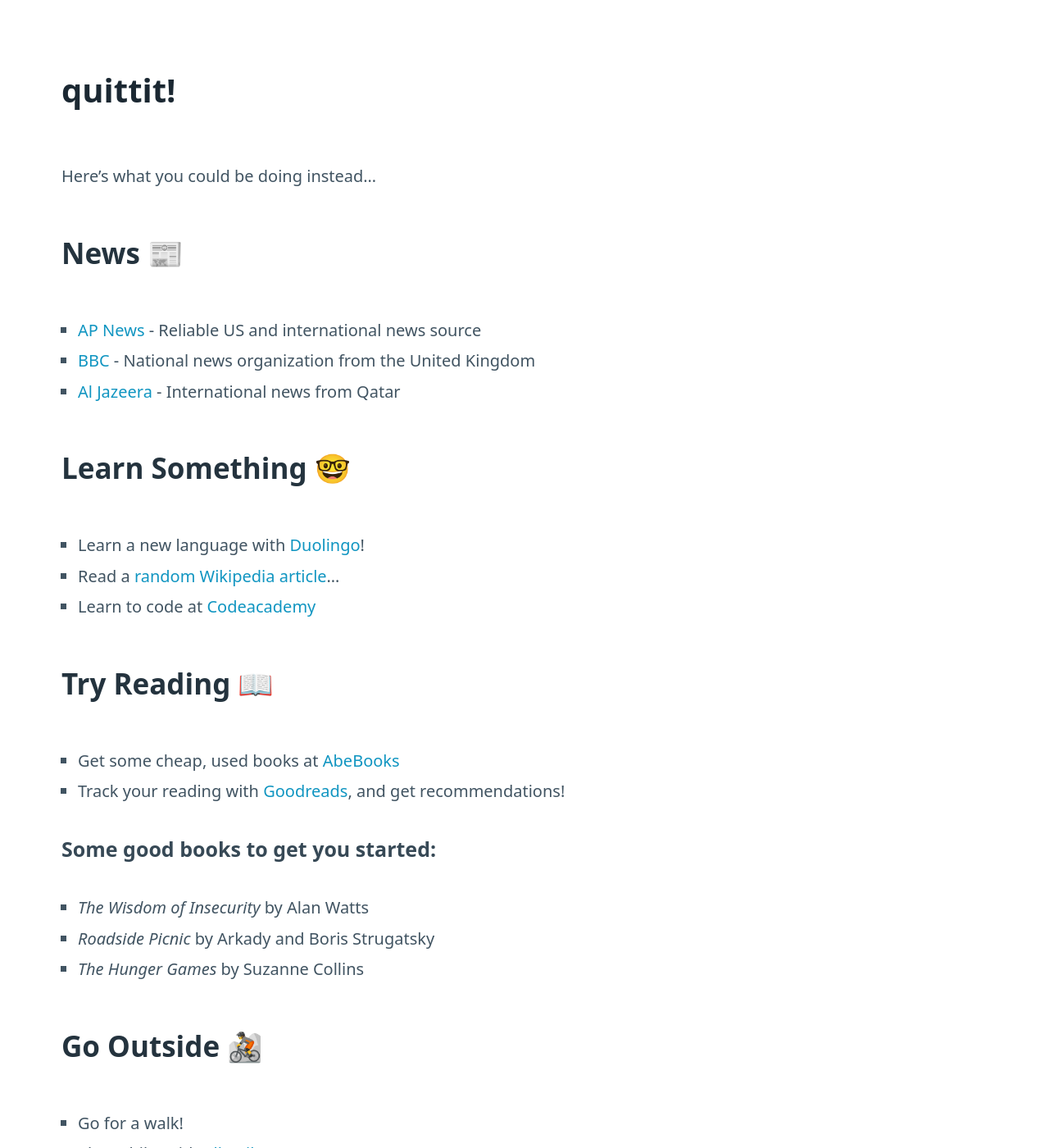
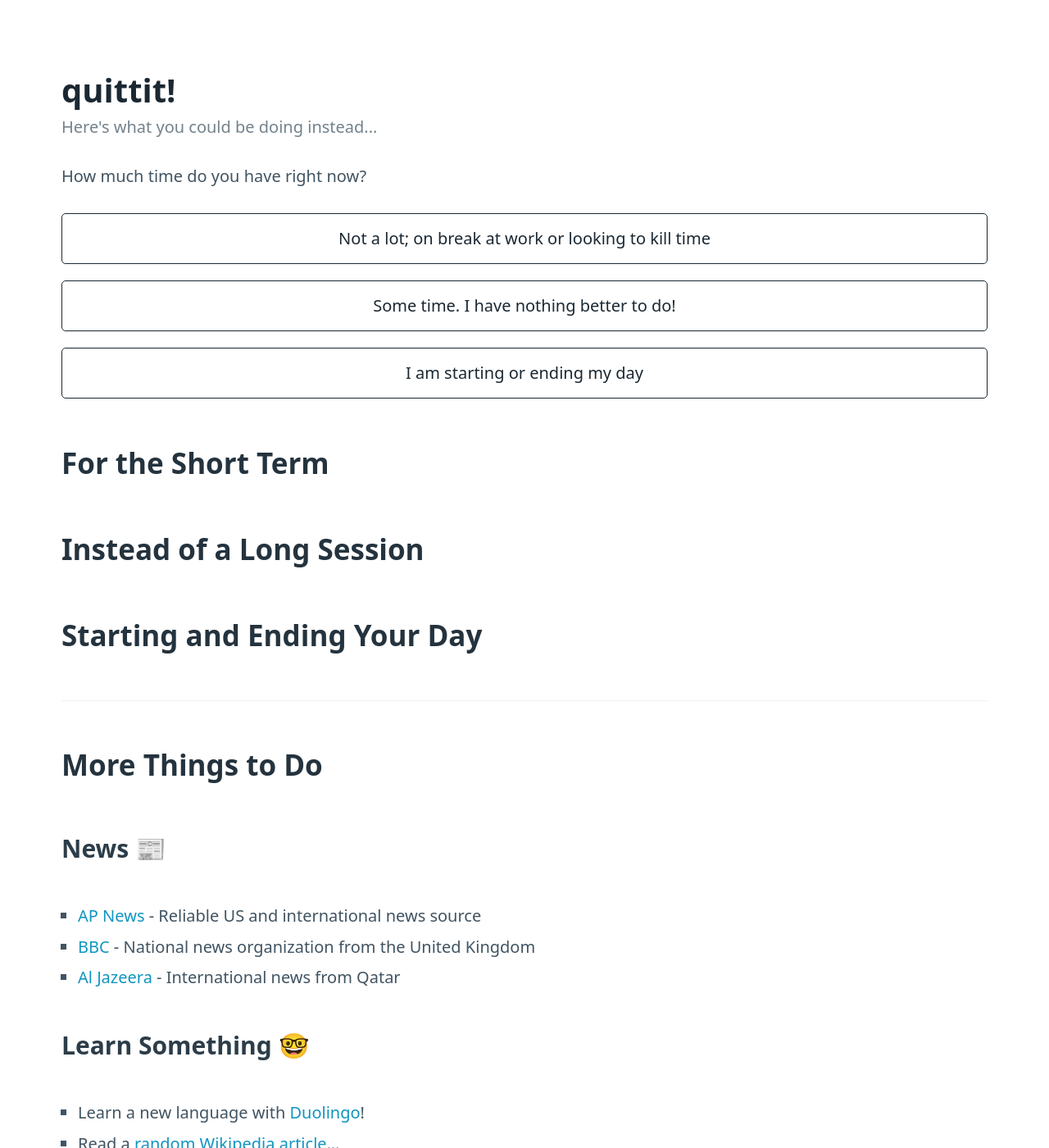
Before and after one commit to itsmaxymoo/quittit-website, a Jekyll site: the page built from index.md, in a window 1280 px wide and 1400 px high. Shown: the whole window at 82% size. Built offline with Jekyll 4.4.1, drawn with Linux system fonts in a browser that asks for light colours.

Commit message:
New structure plan

```diff
--- a/_config.yml
+++ b/_config.yml
@@ -1,5 +1,5 @@
 # Site vars
-title: quittit
+title: quittit!
 email: max.loiacono@protonmail.com
 description: Resources to aide in quitting reddit
 
--- /dev/null
+++ b/_includes/button.html
@@ -0,0 +1 @@
+<a href="{{ include.url }}"><button class="outline contrast">{{ include.text }}</button></a>
--- a/_layouts/base.html
+++ b/_layouts/base.html
@@ -22,14 +22,19 @@
 		<meta name="theme-color" content="#ffffff">
 
 		<!-- CSS -->
-		<link rel="stylesheet" href="https://unpkg.com/@picocss/pico@latest/css/pico.classless.min.css">
+		<link rel="stylesheet" href="https://unpkg.com/@picocss/pico@latest/css/pico.min.css">
 	</head>
 
 	<body>
-		<main>
+		<main class="container">
+			<hgroup>
+				<h1>{{ site.title }}</h1>
+				<h2>Here's what you could be doing instead...</h2>
+			</hgroup>
+
 			{{ content }}
 		</main>
-		<footer>
+		<footer class="container">
 			<div class="container">
 				The items on this page are recommendations. <strong>None</strong> are sponsors.
 			</div>
--- a/index.md
+++ b/index.md
@@ -2,34 +2,46 @@
 layout: base
 ---
 
-# quittit!
+How much time do you have right now?
 
-Here's what you could be doing instead...
+{% include button.html url="#for-the-short-term" text="Not a lot; on break at work or looking to kill time" %}
+{% include button.html url="#instead-of-a-long-session" text="Some time. I have nothing better to do!" %}
+{% include button.html url="#starting-and-ending-your-day" text="I am starting or ending my day" %}
 
-## News &#128240;
+## For the Short Term
+
+## Instead of a Long Session
+
+## Starting and Ending Your Day
+
+---
+
+## More Things to Do
+
+### News &#128240;
 
 * [AP News](https://apnews.com) - Reliable US and international news source
 * [BBC](https://bbc.com) - National news organization from the United Kingdom
 * [Al Jazeera](https://aljazeera.com) - International news from Qatar
 
-## Learn Something &#129299;
+### Learn Something &#129299;
 
 * Learn a new language with [Duolingo](https://duolingo.com)!
 * Read a [random Wikipedia article](https://en.wikipedia.org/wiki/Special:Random)...
 * Learn to code at [Codeacademy](https://www.codecademy.com/)
 
-## Try Reading &#128214;
+### Try Reading &#128214;
 
 * Get some cheap, used books at [AbeBooks](https://abebooks.com)
 * Track your reading with [Goodreads](https://goodreads.com), and get recommendations!
 
-#### Some good books to get you started:
+##### Some good books to get you started:
 
 * *The Wisdom of Insecurity* by Alan Watts
 * *Roadside Picnic* by Arkady and Boris Strugatsky
 * *The Hunger Games* by Suzanne Collins
 
-## Go Outside &#128693;
+### Go Outside &#128693;
 
 * Go for a walk!
 * Plan a hike with [AllTrails](https://www.alltrails.com/)
```
Also changed, not shown: README.md.
